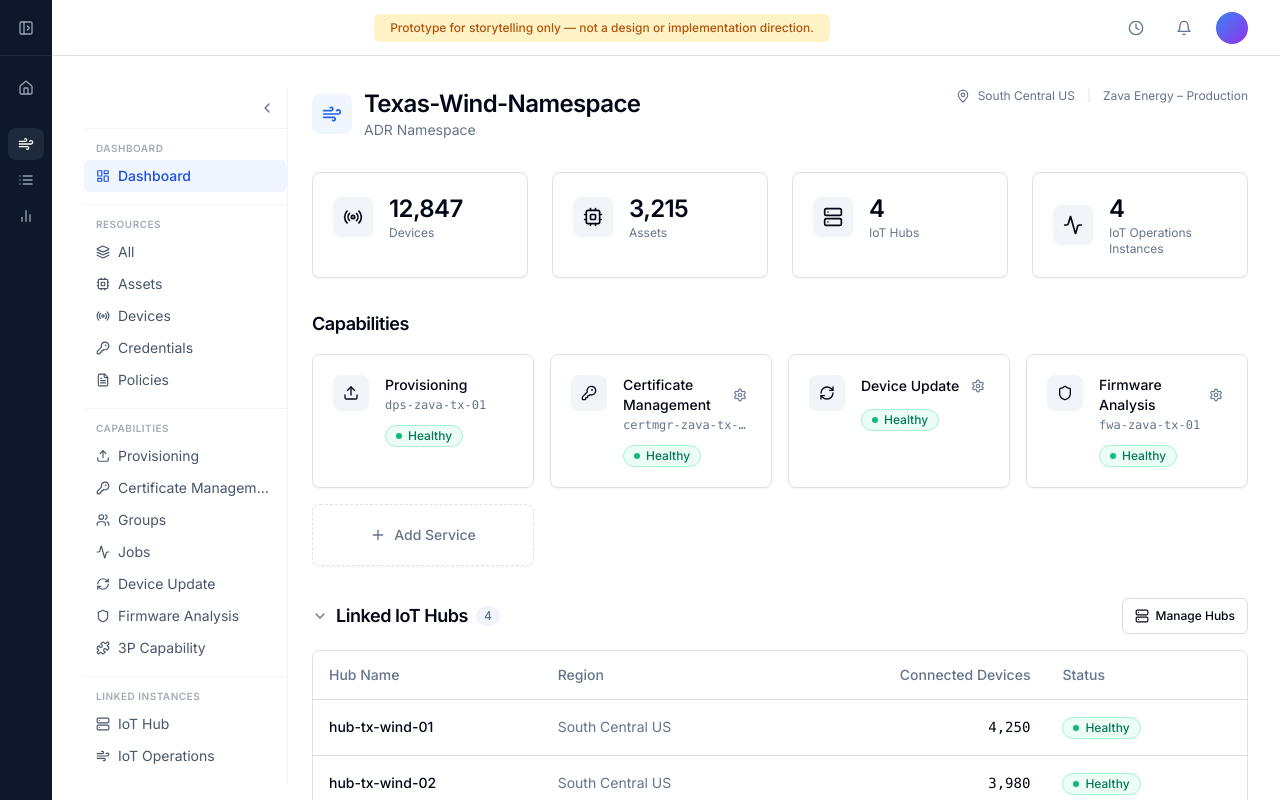
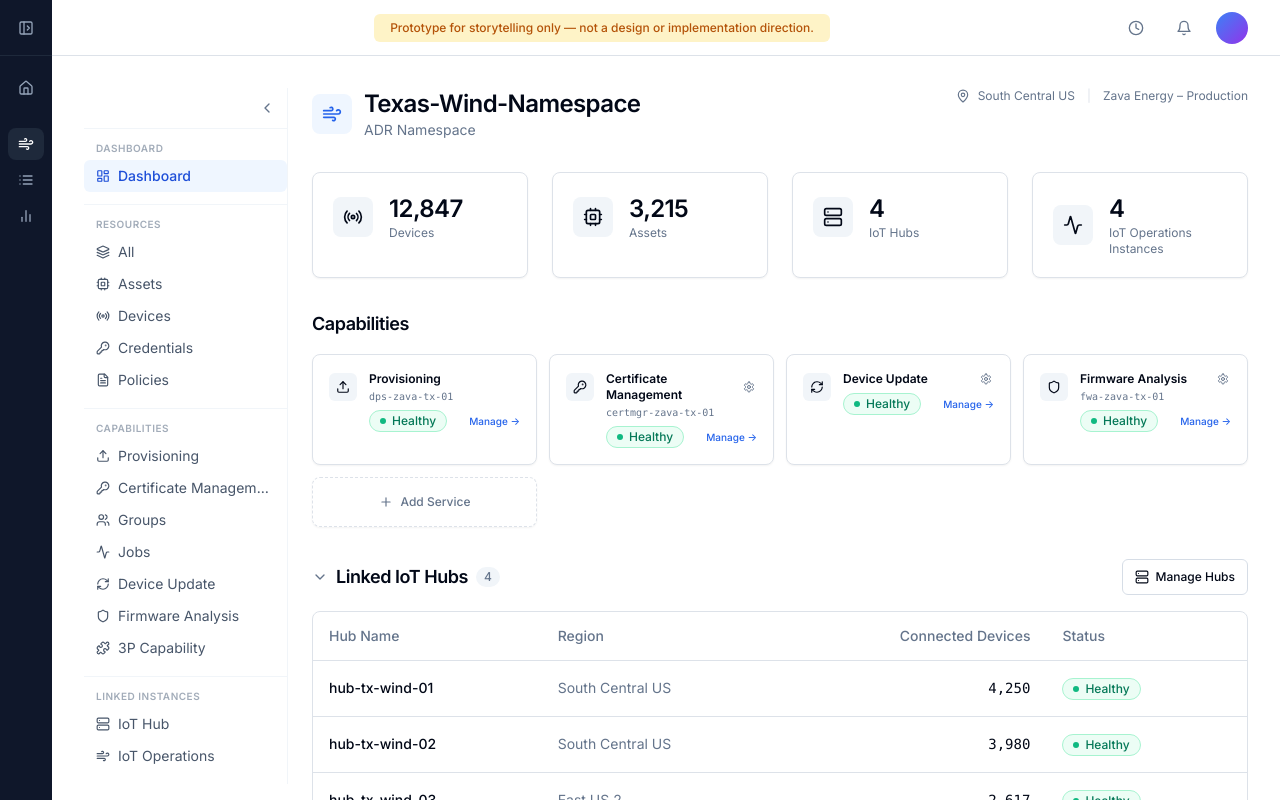
Before and after one commit to dimatx/dimatokar-ui-prototyping-microsoft, a React (Vite) app: page /adr-namespace in a window 1280 px wide. Built offline with nearby package versions, Linux system fonts and the light colour scheme.

Commit message:
Shrink capability cards; add Manage button to navigate to each capability page

```diff
--- a/src/workflows/adr-namespace/Page.tsx
+++ b/src/workflows/adr-namespace/Page.tsx
@@ -691,48 +691,63 @@ export default function AdrNamespacePage() {
       {/* ── Services Health ──────────────────────────────────── */}
       <div>
         <SectionHeading title="Capabilities" />
-        <div className="grid grid-cols-1 gap-4 sm:grid-cols-2 lg:grid-cols-4">
-          {namespaceSvcs.map((svc) => (
+        <div className="grid grid-cols-1 gap-3 sm:grid-cols-2 lg:grid-cols-4">
+          {namespaceSvcs.map((svc) => {
+            const SVC_NAV_ID: Record<string, string> = {
+              'Provisioning': 'provisioning',
+              'Certificate Management': 'cert-mgmt',
+              'Device Update': 'device-update',
+              'IoT Operations': 'iot-ops',
+              'Firmware Analysis': 'firmware',
+            }
+            const navId = SVC_NAV_ID[svc.name]
+            return (
             <Card key={svc.name} className="shadow-sm relative">
-              {svc.name === 'Device Update' && svc.status === 'Disabled' && (
-                <></>
-              )}
-              <CardContent className="flex items-start gap-4 p-5">
-                <div className="flex h-9 w-9 shrink-0 items-center justify-center rounded-lg bg-muted">
-                  <svc.icon className="h-4 w-4 text-foreground" />
+              <CardContent className="flex items-start gap-3 p-4">
+                <div className="flex h-7 w-7 shrink-0 items-center justify-center rounded-md bg-muted mt-0.5">
+                  <svc.icon className="h-3.5 w-3.5 text-foreground" />
                 </div>
                 <div className="min-w-0 flex-1">
                   <div className="flex items-center justify-between">
-                    <p className="text-sm font-medium">{svc.name}</p>
+                    <p className="text-xs font-semibold">{svc.name}</p>
                     {svc.configurable && (
                       <button
                         onClick={() => { setSvcConfigTarget(svc); setDisableConfirmText(''); setEnableInstanceName(INSTANCE_NAME_OPTIONS[svc.name]?.[0] ?? '') }}
-                        className="rounded-md p-1 text-muted-foreground hover:text-foreground hover:bg-muted/50 transition-colors"
+                        className="rounded-md p-0.5 text-muted-foreground hover:text-foreground hover:bg-muted/50 transition-colors"
                         title={`Configure ${svc.name}`}
                       >
-                        <Settings className="h-3.5 w-3.5" />
+                        <Settings className="h-3 w-3" />
                       </button>
                     )}
                   </div>
                   {svc.instanceName && (
-                    <p className="text-xs font-mono text-muted-foreground mt-0.5 truncate">{svc.instanceName}</p>
+                    <p className="text-[10px] font-mono text-muted-foreground mt-0.5 truncate">{svc.instanceName}</p>
                   )}
-                  <div className="mt-2">
+                  <div className="mt-1.5 flex items-center justify-between">
                     <StatusBadge status={svc.status} />
+                    {navId && (
+                      <button
+                        onClick={() => navigateTo(navId)}
+                        className="text-[10px] font-medium text-blue-600 hover:text-blue-800 hover:underline transition-colors"
+                      >
+                        Manage →
+                      </button>
+                    )}
                   </div>
                 </div>
               </CardContent>
             </Card>
-          ))}
+            )
+          })}
           {/* Add Service card */}
           {addableServices.filter(as => !namespaceSvcs.some(s => s.name === as.name)).length > 0 && (
             <Card
               className="shadow-sm border-dashed cursor-pointer hover:bg-muted/20 transition-colors relative"
               onClick={() => setShowAddService(true)}
             >
-              <CardContent className="flex items-center justify-center gap-2 p-5 h-full">
-                <Plus className="h-4 w-4 text-muted-foreground" />
-                <span className="text-sm font-medium text-muted-foreground">Add Service</span>
+              <CardContent className="flex items-center justify-center gap-2 p-4 h-full">
+                <Plus className="h-3.5 w-3.5 text-muted-foreground" />
+                <span className="text-xs font-medium text-muted-foreground">Add Service</span>
               </CardContent>
             </Card>
           )}
```
